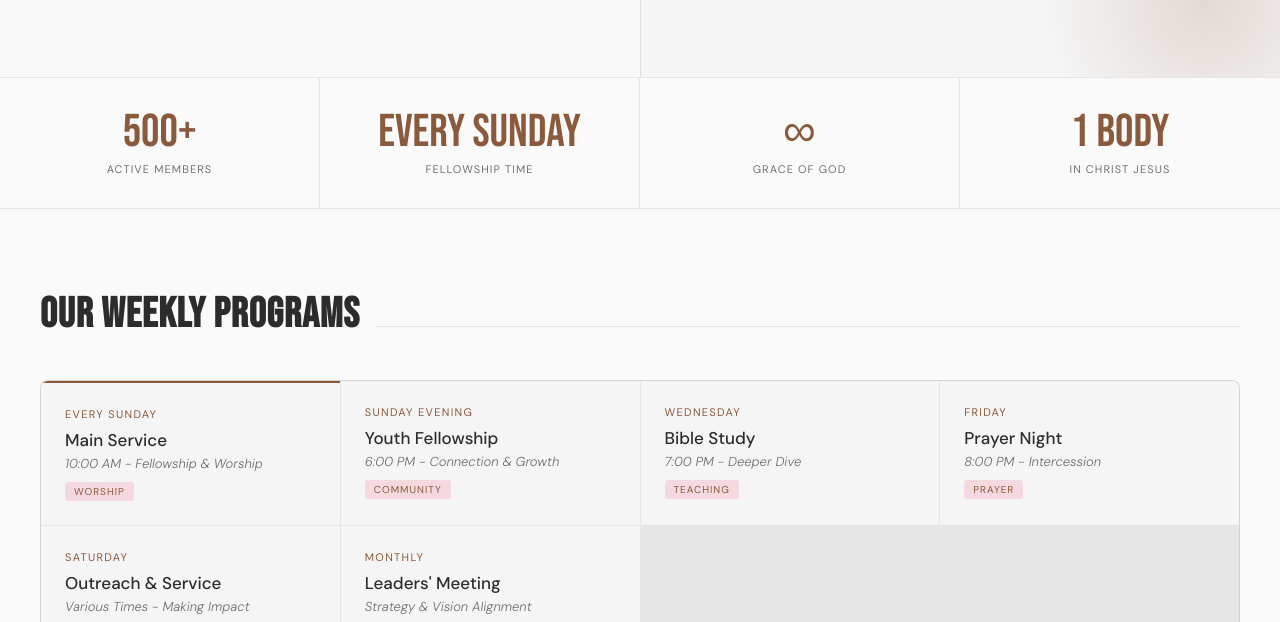
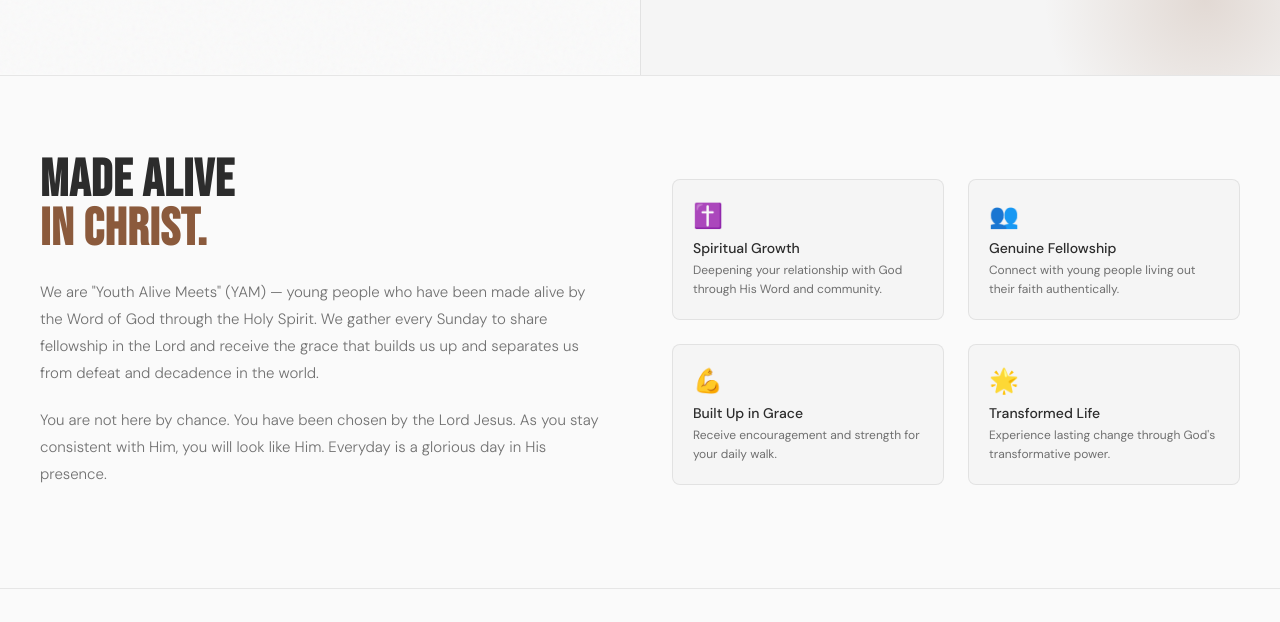
Before and after one commit to lilkuuks/Yam_radio, a plain HTML site: page index.html in a window 1280 px wide. Shown: the part 726-1348 px from the top of the page. Drawn offline with Linux system fonts and the light colour scheme; a script that the page names is missing.

Commit message:
Update index.html

```diff
--- a/index.html
+++ b/index.html
@@ -4,6 +4,7 @@
   <meta charset="UTF-8" />
   <meta name="viewport" content="width=device-width, initial-scale=1.0" />
   <title>YAM - Youth Alive Meets | The Exemplary Youths</title>
+  <link rel="icon" type="image/png" href="Assets/YAM.png" />
   <link rel="preconnect" href="https://fonts.googleapis.com" />
   <link rel="preconnect" href="https://fonts.gstatic.com" crossorigin />
   <link href="https://fonts.googleapis.com/css2?family=Bebas+Neue&family=DM+Sans:ital,wght@0,300;0,400;0,500;1,300&display=swap" rel="stylesheet" />
@@ -335,102 +336,7 @@
       50%      { height: 30px; opacity: 0.85; }
     }
 
-    /* STATS */
-    .stats-strip {
-      display: grid;
-      grid-template-columns: repeat(4, 1fr);
-      border-top: 1px solid var(--border);
-      border-bottom: 1px solid var(--border);
-    }
 
-    .stat-item {
-      padding: 2rem 1.5rem;
-      border-right: 1px solid var(--border);
-      text-align: center;
-    }
-    .stat-item:last-child { border-right: none; }
-
-    .stat-num {
-      font-family: 'Bebas Neue', sans-serif;
-      font-size: 46px;
-      color: var(--red);
-      line-height: 1;
-      display: block;
-    }
-
-    .stat-label {
-      font-size: 11px;
-      color: var(--muted);
-      letter-spacing: 0.1em;
-      text-transform: uppercase;
-      margin-top: 6px;
-      display: block;
-    }
-
-    /* SCHEDULE */
-    .section { padding: 5rem 2.5rem; }
-
-    .section-header {
-      display: flex;
-      align-items: baseline;
-      gap: 1rem;
-      margin-bottom: 2.5rem;
-    }
-
-    .section-title {
-      font-family: 'Bebas Neue', sans-serif;
-      font-size: 42px;
-      letter-spacing: 1px;
-    }
-
-    .section-line {
-      flex: 1;
-      height: 1px;
-      background: var(--border);
-    }
-
-    .schedule-grid {
-      display: grid;
-      grid-template-columns: repeat(auto-fill, minmax(240px, 1fr));
-      gap: 1px;
-      background: var(--border);
-      border: 1px solid var(--border);
-      border-radius: 8px;
-      overflow: hidden;
-    }
-
-    .show-card {
-      background: var(--dark);
-      padding: 1.5rem;
-      transition: background 0.2s;
-    }
-
-    .show-card:hover { background: var(--card); }
-
-    .show-card.now-on { border-top: 2px solid var(--red); }
-
-    .show-time {
-      font-size: 11px;
-      letter-spacing: 0.12em;
-      text-transform: uppercase;
-      color: var(--red);
-      margin-bottom: 8px;
-    }
-
-    .show-name { font-size: 17px; font-weight: 500; margin-bottom: 4px; }
-    .show-host { font-size: 13px; color: var(--muted); font-style: italic; }
-
-    .show-tag {
-      display: inline-block;
-      margin-top: 10px;
-      font-size: 10px;
-      letter-spacing: 0.1em;
-      text-transform: uppercase;
-      background: rgba(232,30,77,0.12);
-      color: var(--red);
-      padding: 3px 9px;
-      border-radius: 3px;
-    }
 
     /* ABOUT */
     .about-section {
@@ -522,7 +428,6 @@
         padding: 3rem 1.5rem;
       }
       .hero-left { padding: 3rem 1.5rem; }
-      .stats-strip { grid-template-columns: repeat(2, 1fr); }
       .about-section { grid-template-columns: 1fr; gap: 2rem; }
       nav { padding: 1rem 1.5rem; }
       .nav-links { display: none; }
@@ -544,7 +449,7 @@
     </ul>
     <div class="nav-live">
       <span class="pulse-dot"></span>
-      Sunday 10 AM
+      Sunday 6:30 AM
     </div>
   </nav>
 
@@ -560,7 +465,7 @@
       <p class="hero-desc">We are young people who have been made alive by the Word of God through the Holy Spirit. Join us for Sunday fellowship, spiritual growth, and community that transforms lives.</p>
       <div class="hero-actions">
         <a href="#sunday" class="btn-primary">▶&nbsp; Join Sunday Service</a>
-        <a href="#programs" class="btn-ghost">View Programs</a>
+        <!-- <a href="#programs" class="btn-ghost">View Programs</a> -->
       </div>
     </div>
 
@@ -572,7 +477,7 @@
             <div class="player-icon">🙏</div>
             <div class="player-station">
               <strong>YAM Sunday Service</strong>
-              <small>Every Sunday 10 AM</small>
+              <small>Every Sunday 6:30 AM</small>
             </div>
             <div class="player-live-tag">
               <span class="dot-white"></span>
@@ -601,72 +506,6 @@
             </div>
           </div>
         </div>
-      </div>
-    </div>
-  </section>
-
-  <!-- STATS -->
-  <div class="stats-strip">
-    <div class="stat-item">
-      <span class="stat-num">500+</span>
-      <span class="stat-label">Active Members</span>
-    </div>
-    <div class="stat-item">
-      <span class="stat-num">Every Sunday</span>
-      <span class="stat-label">Fellowship Time</span>
-    </div>
-    <div class="stat-item">
-      <span class="stat-num">∞</span>
-      <span class="stat-label">Grace of God</span>
-    </div>
-    <div class="stat-item">
-      <span class="stat-num">1 Body</span>
-      <span class="stat-label">In Christ Jesus</span>
-    </div>
-  </div>
-
-  <!-- PROGRAMS -->
-  <section class="section" id="programs">
-    <div class="section-header">
-      <h2 class="section-title">Our Weekly Programs</h2>
-      <div class="section-line"></div>
-    </div>
-    <div class="schedule-grid">
-      <div class="show-card now-on">
-        <div class="show-time">Every Sunday</div>
-        <div class="show-name">Main Service</div>
-        <div class="show-host">10:00 AM - Fellowship & Worship</div>
-        <span class="show-tag">Worship</span>
-      </div>
-      <div class="show-card">
-        <div class="show-time">Sunday Evening</div>
-        <div class="show-name">Youth Fellowship</div>
-        <div class="show-host">6:00 PM - Connection & Growth</div>
-        <span class="show-tag">Community</span>
-      </div>
-      <div class="show-card">
-        <div class="show-time">Wednesday</div>
-        <div class="show-name">Bible Study</div>
-        <div class="show-host">7:00 PM - Deeper Dive</div>
-        <span class="show-tag">Teaching</span>
-      </div>
-      <div class="show-card">
-        <div class="show-time">Friday</div>
-        <div class="show-name">Prayer Night</div>
-        <div class="show-host">8:00 PM - Intercession</div>
-        <span class="show-tag">Prayer</span>
-      </div>
-      <div class="show-card">
-        <div class="show-time">Saturday</div>
-        <div class="show-name">Outreach & Service</div>
-        <div class="show-host">Various Times - Making Impact</div>
-        <span class="show-tag">Service</span>
-      </div>
-      <div class="show-card">
-        <div class="show-time">Monthly</div>
-        <div class="show-name">Leaders' Meeting</div>
-        <div class="show-host">Strategy & Vision Alignment</div>
-        <span class="show-tag">Leadership</span>
       </div>
     </div>
   </section>
```
